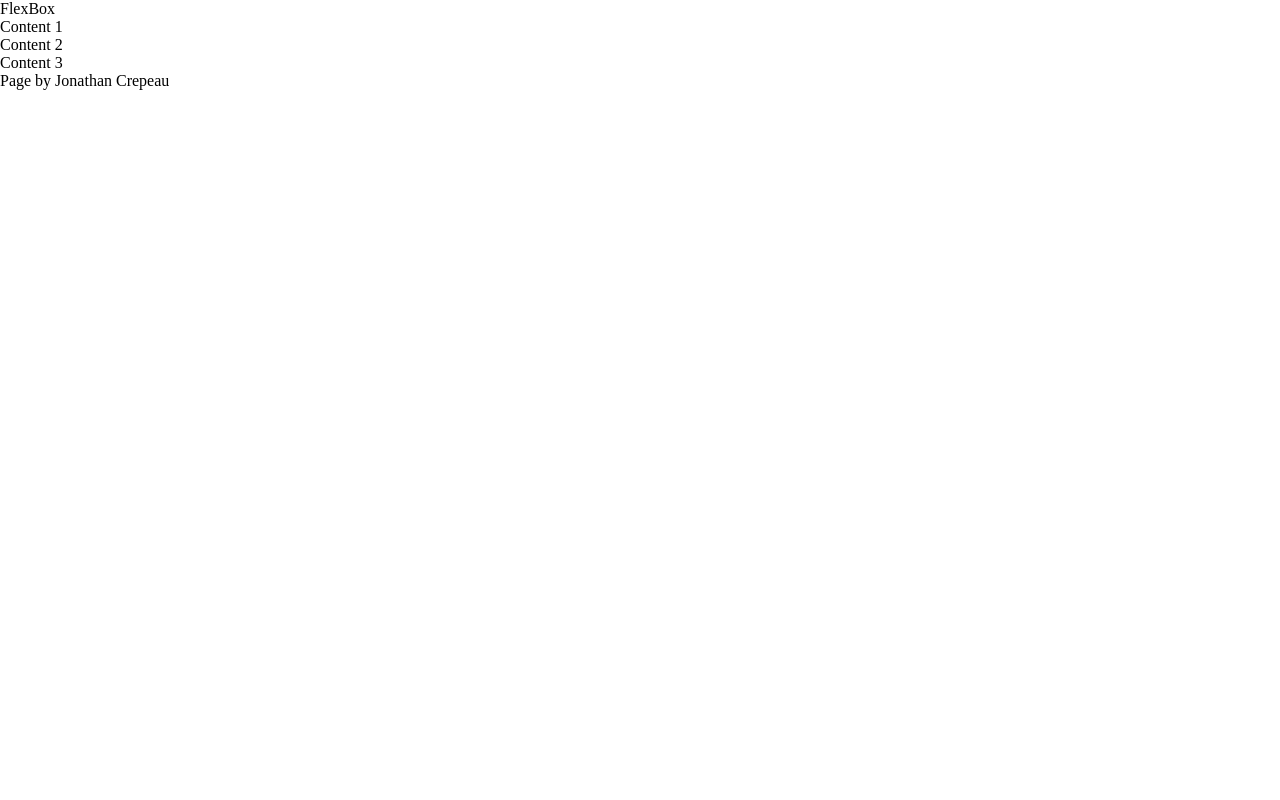
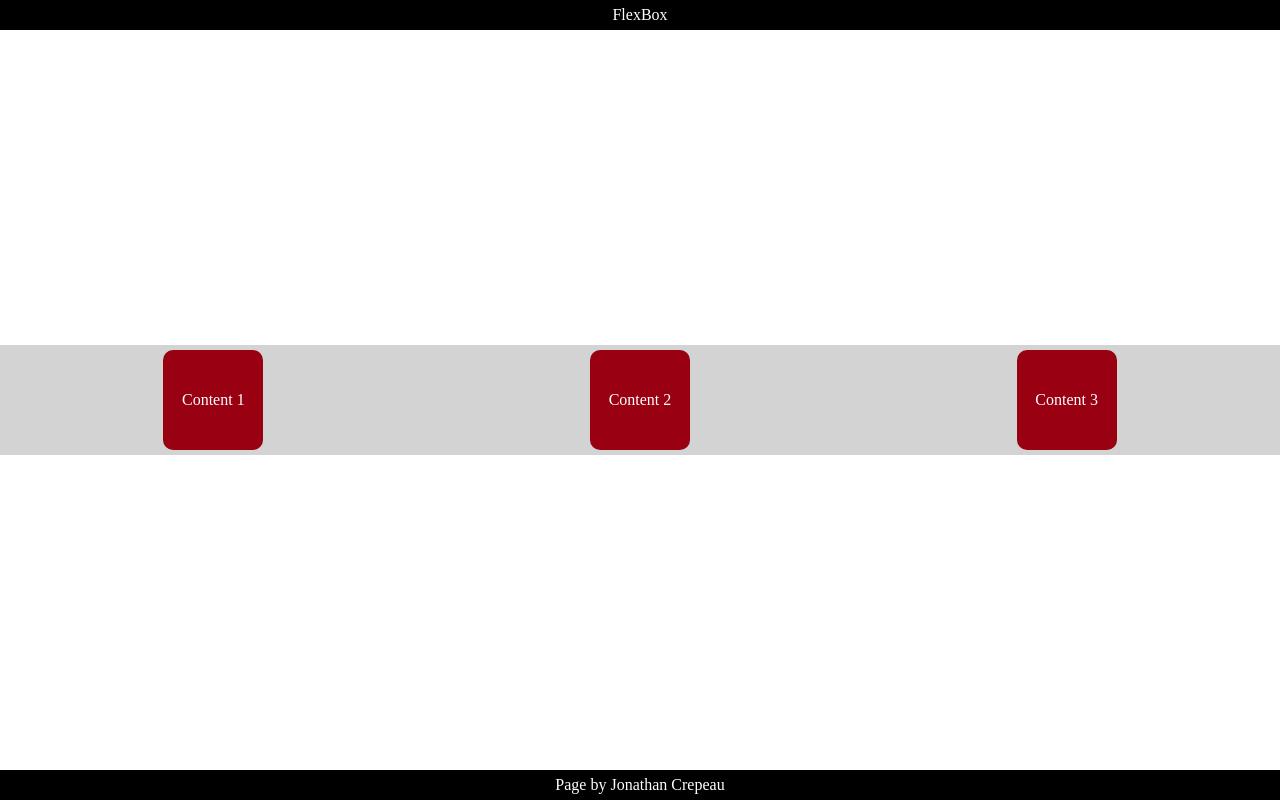
Before and after one commit to jonathan-crepeau/introflex2, a plain HTML site: page index.html in a window 1280 px wide. Drawn offline with Linux system fonts and the light colour scheme.

Commit message:
footer exercise completed

```diff
--- /dev/null
+++ b/footer-exercise.css
@@ -0,0 +1,32 @@
+body {
+  min-height: 100vh;
+  margin: 0 auto;
+  display: flex;
+  flex-direction: column;
+  justify-content: space-between;
+}
+
+header, footer {
+  width: 100%;
+  height: 30px;
+  background: #000000;
+  color: #FFFFFF;
+  text-align: center;
+  line-height: 30px;
+}
+
+main {
+  background: #D3D3D3;
+  display: flex;
+  justify-content: space-around;
+}
+
+section {
+  width: 100px;
+  background: #990012;
+  color: #FFFFFF;
+  border-radius: 10px;
+  margin: 5px;
+  text-align: center;
+  line-height: 100px;
+}
--- a/index.html
+++ b/index.html
@@ -5,7 +5,8 @@
   <meta http-equiv="X-UA-Compatible" content="IE=edge">
   <meta name="viewport" content="width=device-width, initial-scale=1.0">
   <script src="app.js" defer></script>
-  <link rel="stylesheet" href="main.css">
+  <!-- <link rel="stylesheet" href="main.css"> -->
+  <link rel="stylesheet" href="footer-exercise.css">
   <title>SEI 7 Flexbox Intro</title>
 </head>
 <body>
```
